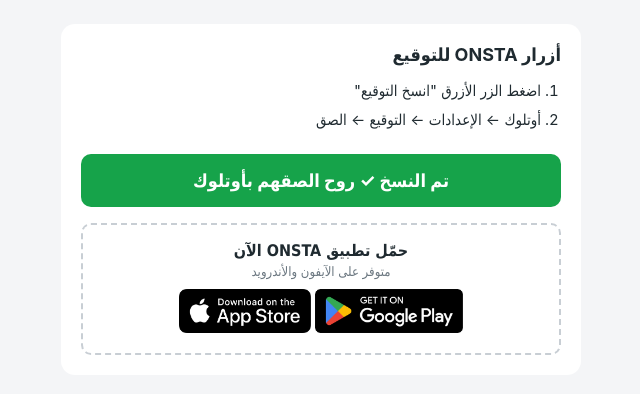
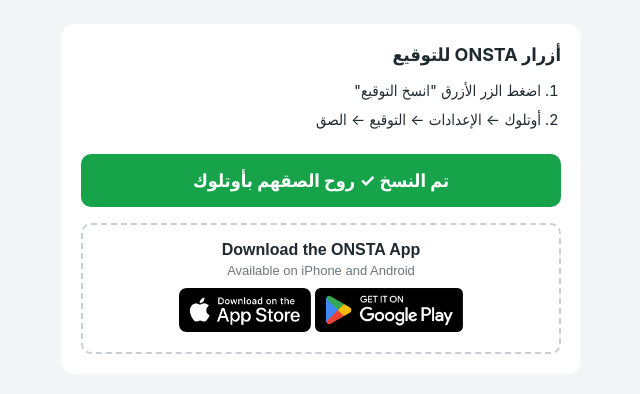
Before and after one commit to hasanainhelcoo/onsta-email-assets, a plain HTML site: page index.html in a window 1280 px wide. Both pictures are taken after a click on the button "انسخ التوقيع". Shown: the whole page, without its empty margins (319-959 px from the left). Drawn offline with Linux system fonts and the light colour scheme.

Commit message:
English signature text
Co-Authored-By: Claude Opus 5.5 <noreply@anthropic.com>

```diff
--- a/index.html
+++ b/index.html
@@ -20,13 +20,13 @@
     <li>أوتلوك ← الإعدادات ← التوقيع ← الصق</li>
   </ol>
   <button id="cp" style="display:block;width:100%;padding:16px;margin:0 0 16px;font-size:18px;font-weight:bold;color:#fff;background:#2563eb;border:0;border-radius:10px;font-family:inherit">انسخ التوقيع</button>
-  <div class="copy" id="btns"><div style="text-align:center;direction:rtl;font-family:Tahoma,Arial,sans-serif;font-size:16px;font-weight:bold;color:#1f2a30;margin:0 0 4px">حمّل تطبيق ONSTA الآن</div><div style="text-align:center;direction:rtl;font-family:Tahoma,Arial,sans-serif;font-size:13px;color:#6b7780;margin:0 0 10px">متوفر على الآيفون والأندرويد</div><div style="text-align:center;direction:ltr"><a href="https://hasanainhelcoo.github.io/onsta-email-assets/ios/"><img src="https://hasanainhelcoo.github.io/onsta-email-assets/app-store.png?v=2" alt="Download on the App Store" width="132" height="44" style="border:0;width:132px;height:44px"></a>&nbsp;<a href="https://hasanainhelcoo.github.io/onsta-email-assets/android/"><img src="https://hasanainhelcoo.github.io/onsta-email-assets/google-play.png?v=2" alt="Get it on Google Play" width="148" height="44" style="border:0;width:148px;height:44px"></a></div></div>
+  <div class="copy" id="btns"><div style="text-align:center;direction:ltr;font-family:Arial,Helvetica,sans-serif;font-size:16px;font-weight:bold;color:#1f2a30;margin:0 0 4px">Download the ONSTA App</div><div style="text-align:center;direction:ltr;font-family:Arial,Helvetica,sans-serif;font-size:13px;color:#6b7780;margin:0 0 10px">Available on iPhone and Android</div><div style="text-align:center;direction:ltr"><a href="https://hasanainhelcoo.github.io/onsta-email-assets/ios/"><img src="https://hasanainhelcoo.github.io/onsta-email-assets/app-store.png?v=2" alt="Download on the App Store" width="132" height="44" style="border:0;width:132px;height:44px"></a>&nbsp;<a href="https://hasanainhelcoo.github.io/onsta-email-assets/android/"><img src="https://hasanainhelcoo.github.io/onsta-email-assets/google-play.png?v=2" alt="Get it on Google Play" width="148" height="44" style="border:0;width:148px;height:44px"></a></div></div>
 </div>
 <script>
 document.getElementById('cp').addEventListener('click', async function () {
   var btn = this, box = document.getElementById('btns');
   var html = box.innerHTML;
-  var text = 'حمّل تطبيق ONSTA الآن\nمتوفر على الآيفون والأندرويد\nApp Store: https://hasanainhelcoo.github.io/onsta-email-assets/ios/\nGoogle Play: https://hasanainhelcoo.github.io/onsta-email-assets/android/';
+  var text = 'Download the ONSTA App\nAvailable on iPhone and Android\nApp Store: https://hasanainhelcoo.github.io/onsta-email-assets/ios/\nGoogle Play: https://hasanainhelcoo.github.io/onsta-email-assets/android/';
   try {
     await navigator.clipboard.write([new ClipboardItem({
       'text/html': new Blob([html], {type: 'text/html'}),
```
